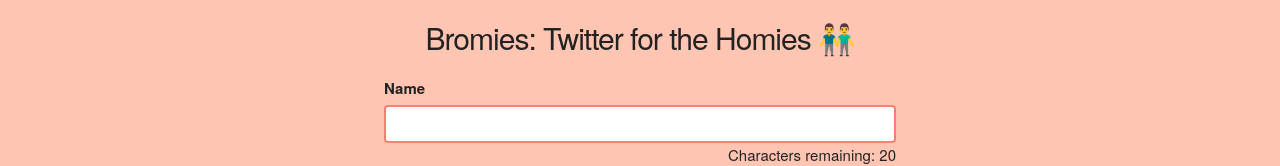
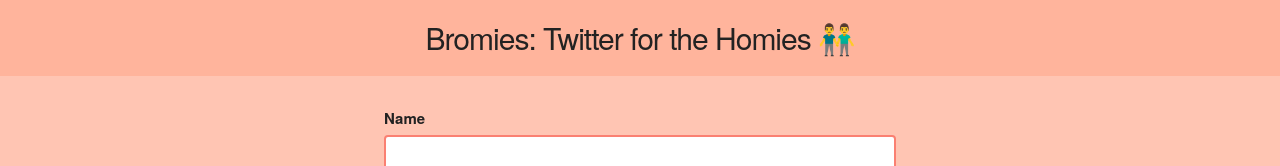
Before and after one commit to neiltengbumroong/Bromies, a React (Create React App) app in the folder client/: page / in a window 1280 px wide. Shown: the top 166 px of the page. Built offline with nearby package versions, Linux system fonts and the light colour scheme; no server answers.

Commit message:
added header bar

```diff
--- a/client/package.json
+++ b/client/package.json
@@ -9,6 +9,8 @@
     "axios": "^0.19.2",
     "react": "^16.13.1",
     "react-dom": "^16.13.1",
+    "react-infinite-scroll-component": "^5.0.4",
+    "react-infinite-scroller": "^1.2.4",
     "react-scripts": "3.4.1"
   },
   "scripts": {
--- a/client/public/index.html
+++ b/client/public/index.html
@@ -6,8 +6,8 @@
     <meta name="viewport" content="width=device-width, initial-scale=1" />
     <meta name="theme-color" content="#000000" />
     <meta
-      name="description"
-      content="Web site created using create-react-app"
+      name="Bromies"
+      content="Twitter for the Homies 👬"
     />
     <link rel="apple-touch-icon" href="%PUBLIC_URL%/logo192.png" />
     <!--
--- a/client/src/BroteForm.js
+++ b/client/src/BroteForm.js
@@ -5,9 +5,11 @@
 import './css/normalize.css';
 import './css/styles.css';
 
+
 const API_URL = 'http://localhost:5000/brotes';
 const maxContent = 200;
 const maxName = 20;
+
 
 class BroteForm extends Component {
   constructor(props) {
@@ -16,23 +18,20 @@
     this.handleNameChange = this.handleNameChange.bind(this);
     this.handleContentChange = this.handleContentChange.bind(this);
     this.handleSubmit = this.handleSubmit.bind(this);
+    this.updateDatabase = this.updateDatabase.bind(this);
     this.displayBrotes = this.displayBrotes.bind(this);
 
   }
-
-
   // handle name change
   handleNameChange(event) {
     this.setState({name: event.target.value});
     this.setState({nameChars: maxName - event.target.value.length})
   }
-
   // handle content change
   handleContentChange(event) {
     this.setState({content: event.target.value});
     this.setState({contentChars: maxContent - event.target.value.length})
   }
-
   // on submit, set state and update database with helper method
   handleSubmit(event) {
     event.preventDefault();
@@ -40,12 +39,20 @@
     const content = this.state.content;
     const brote = {name, content};
     this.setState({name: '', content: '', contentChars: maxContent});
+    this.updateDatabase(brote);
     axios.post(API_URL, brote)
   }
 
   // as soon as component mounts, fetch data and display
   componentDidMount() {
     this.displayBrotes();
+  }
+
+
+  // on update, post to URL and use response to update page
+  updateDatabase(brote) {
+    axios.post(API_URL, brote)
+    .then(this.displayBrotes());
   }
 
   componentDidUpdate() {
@@ -62,8 +69,6 @@
         this.setState({brotesElements: brotes});
       })
   }
-
-
   render() {
     return(
       <>
@@ -95,7 +100,6 @@
             />
             <div className="content-chars"> <span>Characters remaining: {this.state.contentChars}</span></div>
             </div>
-
             <button
               onClick={this.handleSubmit}
               className="button-fullsend"
@@ -103,7 +107,6 @@
                Full Send
              </button>
           </form>
-
           <div className="brote-list">
             {this.state.brotesElements.map(eachBrote =>
               <div key={eachBrote._id}>
@@ -121,7 +124,5 @@
       </>
       );
   }
-
 }
-
 export default BroteForm;
--- a/client/src/Title.js
+++ b/client/src/Title.js
@@ -5,7 +5,9 @@
 
   render(){
       return (
+        <div className="top-nav">
         <h1 className="title">Bromies: Twitter for the Homies <Emoji symbol="👬" label="brothers"/> </h1>
+        </div>
       )
   }
 };
--- a/client/src/css/styles.css
+++ b/client/src/css/styles.css
@@ -1,5 +1,12 @@
-.title, .brotes {
+.title {
   text-align: center;
+}
+
+.top-nav {
+  overflow: hidden;
+  background-color: rgba(255, 140, 105, 0.3);
+  margin-bottom: 2em;
+  font: comic !important;
 }
 
 .brote-form {
@@ -13,7 +20,6 @@
   margin: 0 auto;
   background-color: white;
   border-radius: 4px;
-
   border: 2px solid salmon;
 }
 
```
Also changed, not shown: 1 other file (tests, documents, lock files or other folders).
